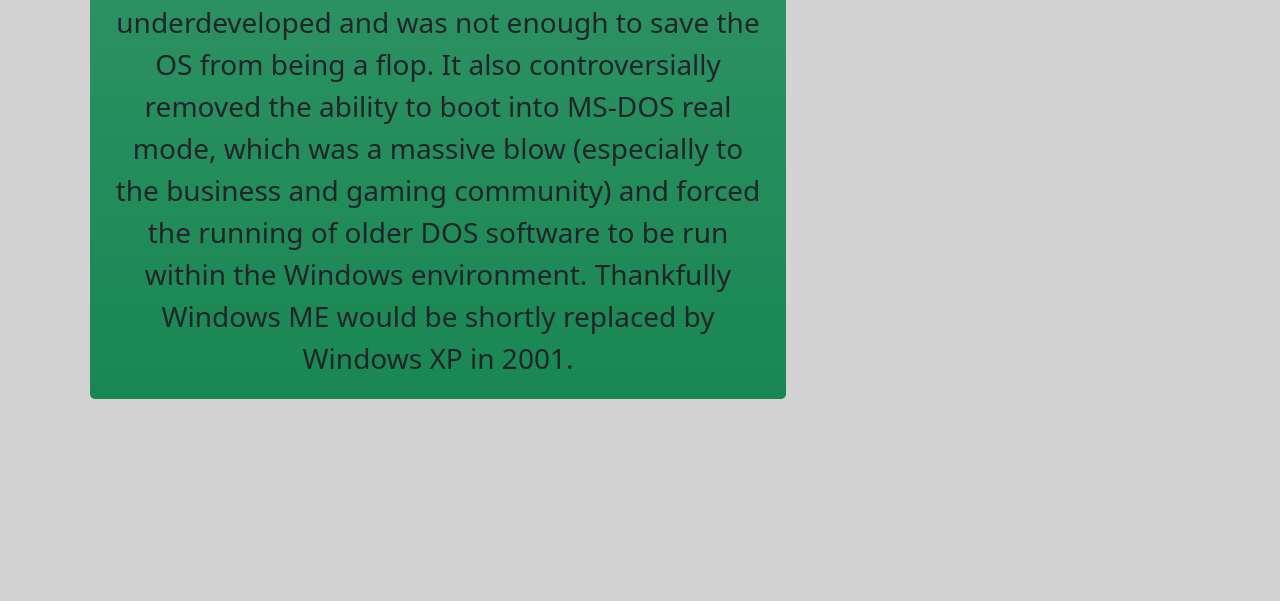
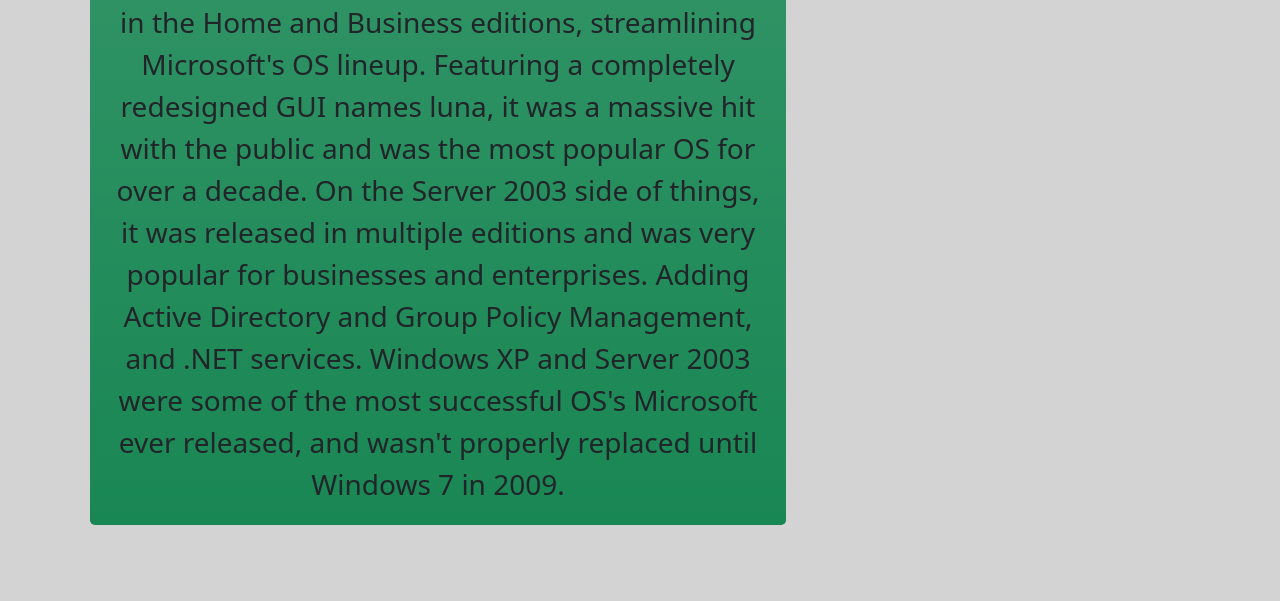
Before and after one commit to ikea48/Windows-History-Page, a plain HTML site: page 2000s.html in a window 1280 px wide. Shown: the part 1852-2453 px from the top of the page. Before the commit the page ends 2327 px from the top, so only its background shows below. Drawn offline with nearby package versions, Linux system fonts and the light colour scheme.

Commit message:
Windows XP

```diff
--- a/2000s.html
+++ b/2000s.html
@@ -81,11 +81,11 @@
             <figure>
                 <img alt="Windows ME" src="static_images/Windows_XP.webp" class="img-thumbnail" style="float: right; width: 35%; min-width: 300px;">
                 <figcaption class=" bg-gradient bg-success text-fluid rounded-3" style="width: 60%; min-width: 60%; padding: 20px; text-align: center;">
-                    Windows ME was released in the Summer of 2000 and was the last of the Windows 9x series. It was a commercial failure and was not well received by the public.
-                    It was known for its instability and lack of features and was very unstable and a massive storage hogg. While new features were added, such as System Restore,
-                    the features were simply underdeveloped and was not enough to save the OS from being a flop. It also controversially removed the ability to boot into MS-DOS real mode,
-                    which was a massive blow (especially to the business and gaming community) and forced the running of older DOS software to be run within the Windows environment.
-                    Thankfully Windows ME would be shortly replaced by Windows XP in 2001.
+                    Windows XP was released in the Fall of 2001 and was a massive homerun for Microsoft. It was the first consumer OS to be based on the NT kernel and was a massive
+                    leap foward in terms of stability and security. It was also the first OS to be released in 64-bit (Which came out in 2003) and 32-bit versions. It was also the first
+                    to be released in the Home and Business editions, streamlining Microsoft's OS lineup. Featuring a completely redesigned GUI names luna, it was a massive hit with the public and
+                    was the most popular OS for over a decade. On the Server 2003 side of things, it was released in multiple editions and was very popular for businesses and enterprises. Adding Active Directory
+                    and Group Policy Management, and .NET services. Windows XP and Server 2003 were some of the most successful OS's Microsoft ever released, and wasn't properly replaced until Windows 7 in 2009.
             </figure>
         </article>
     </main>
```
